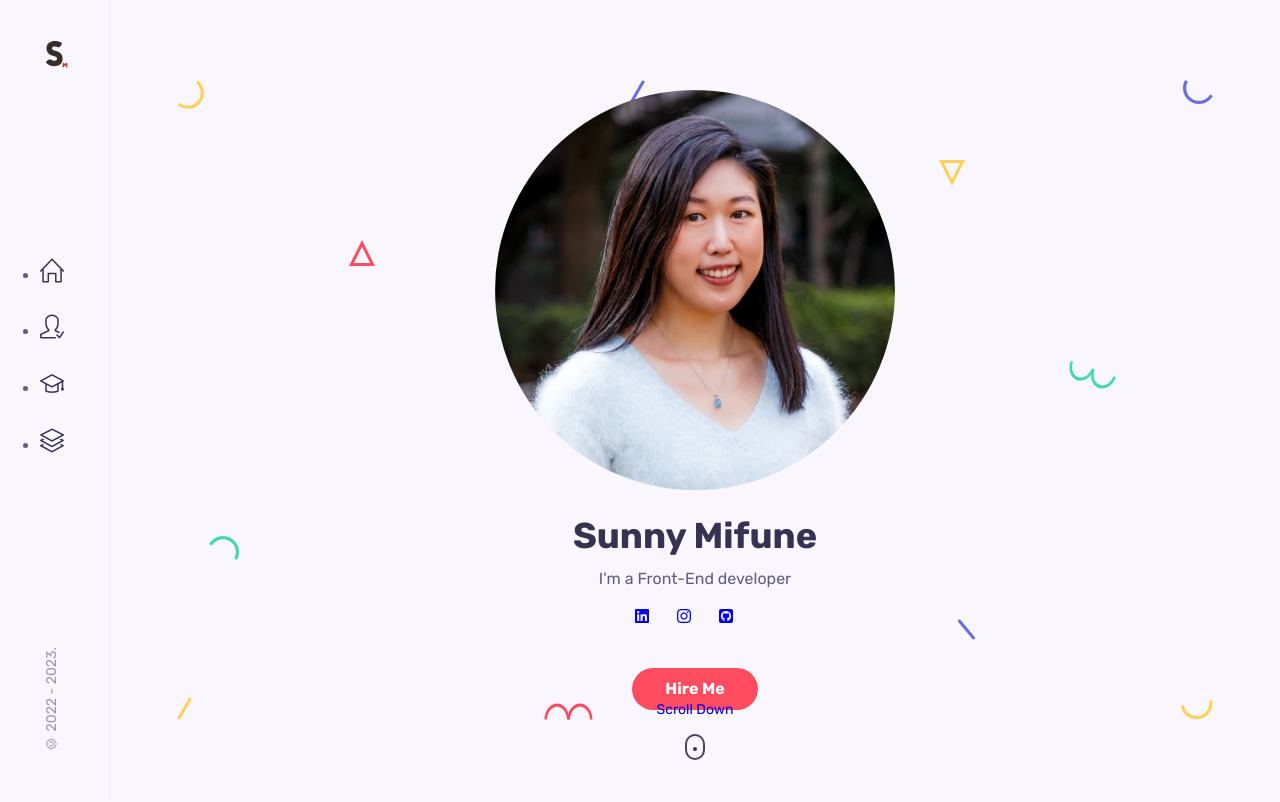
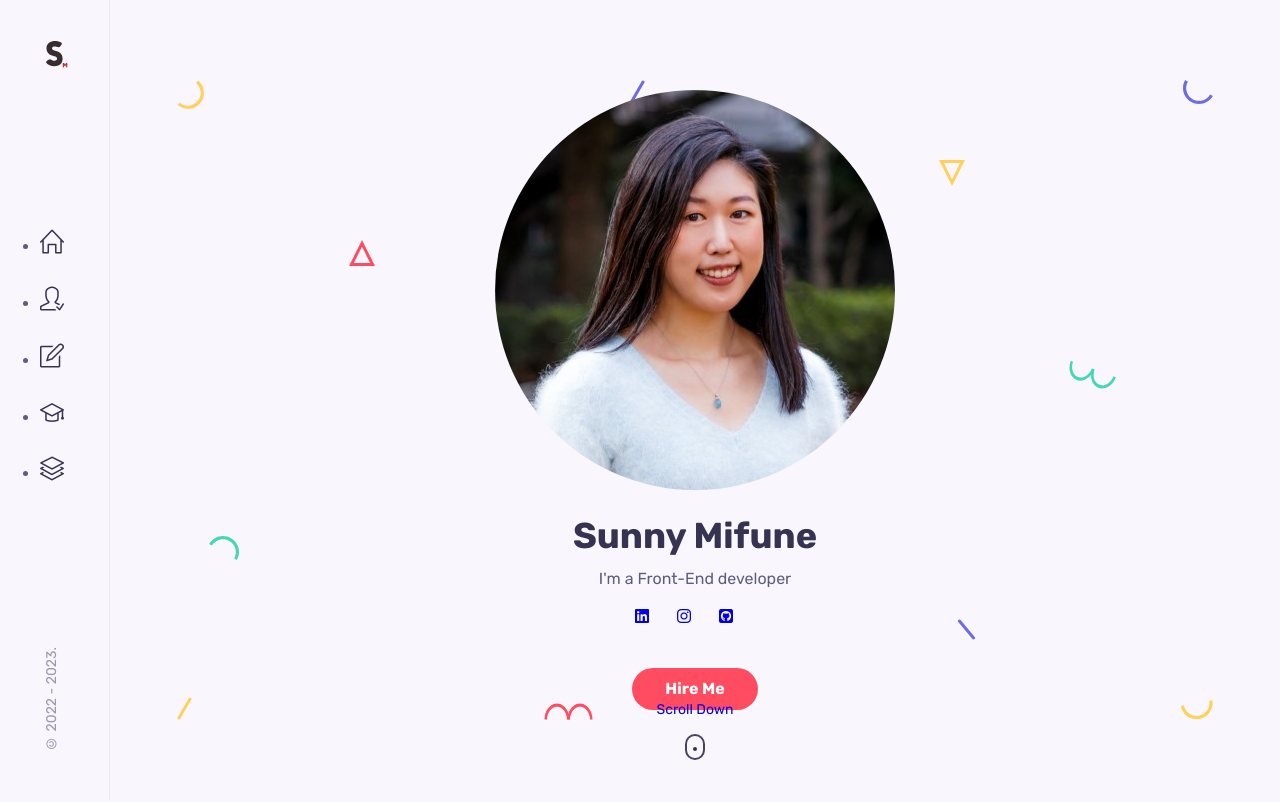
Before and after one commit to SunnyMifune/portfolio, a React (Create React App) app: page / in a window 1280 px wide. Shown: the top 802 px of the page. Built offline with nearby package versions, Linux system fonts and the light colour scheme.

Commit message:
add a skill icon in the sidebar

```diff
--- a/src/components/sidebar/Sidebar.jsx
+++ b/src/components/sidebar/Sidebar.jsx
@@ -23,6 +23,12 @@ const Sidebar = () => {
             <li className="nav_item">
               <a href="#about" className="nav_link">
               <i className="icon-user-following"></i>
+              </a>
+            </li>
+
+            <li className="nav_item">
+              <a href="#skill" className="nav_link">
+              <i className="icon-note"></i>
               </a>
             </li>
 
```
